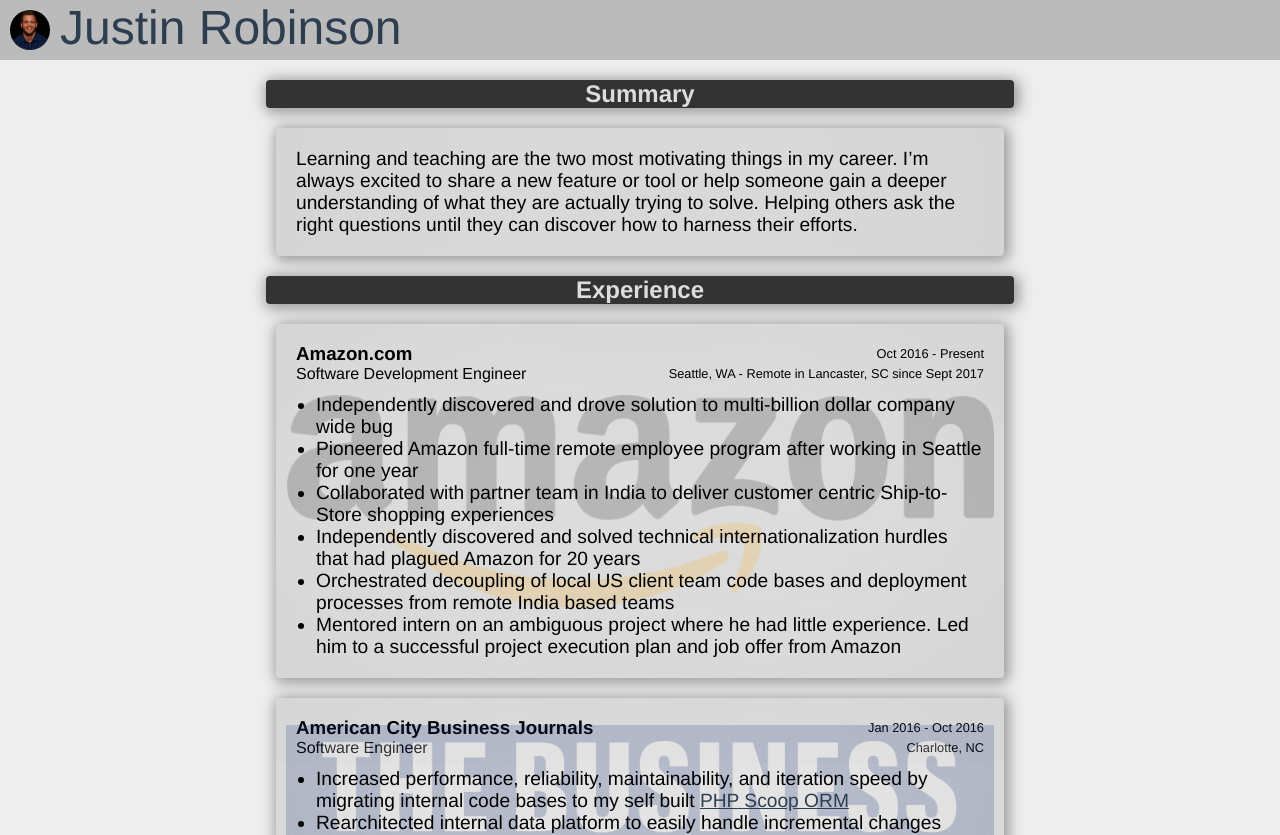
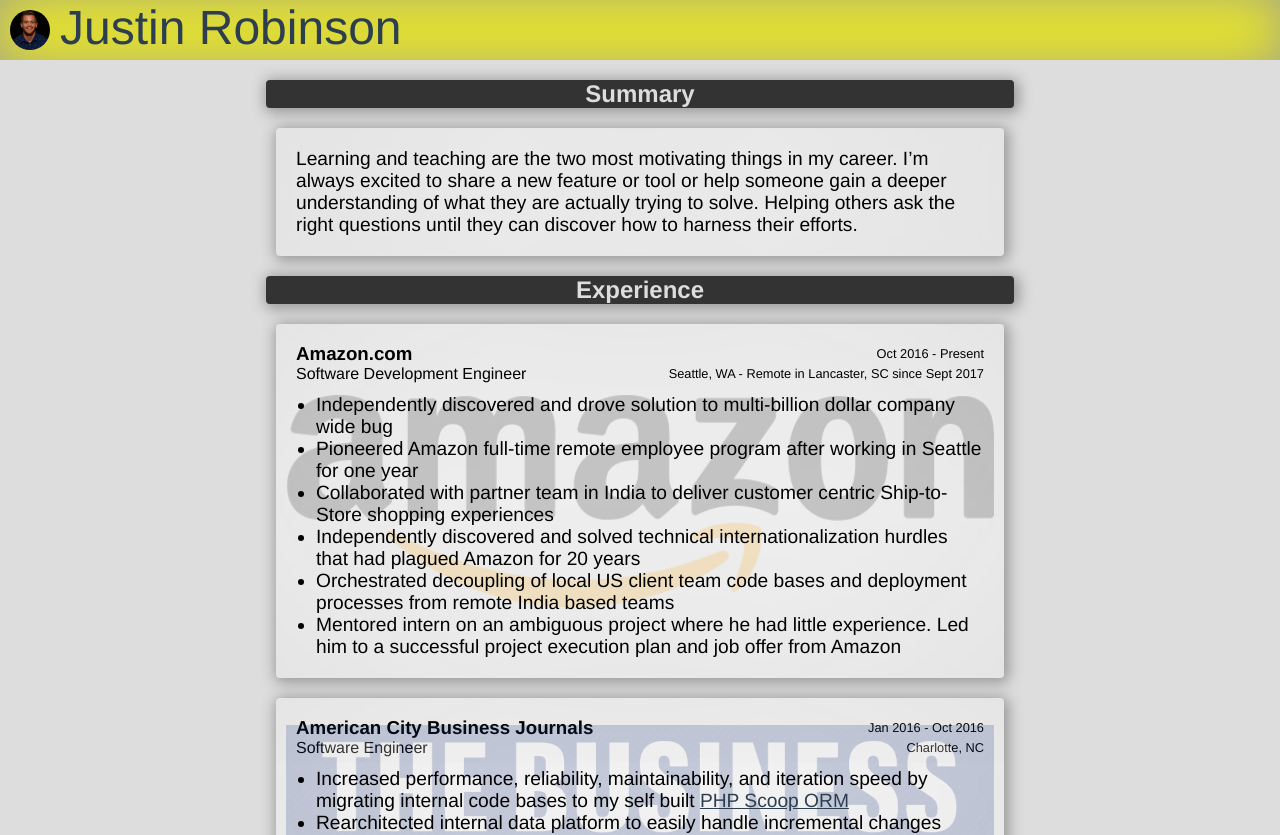
Before and after one commit to justin-robinson/jor.pw, a Vue app: page / in a window 1280 px wide. Shown: the top 835 px of the page. Built offline with nearby package versions, Linux system fonts and the light colour scheme.

Commit message:
tweak nav, card, and body color

```diff
--- a/src/App.vue
+++ b/src/App.vue
@@ -28,7 +28,7 @@
 
   body {
     margin: 0;
-    background-color: #eee;
+    background-color: #ddd;
   }
 
   #app {
--- a/src/components/Card.vue
+++ b/src/components/Card.vue
@@ -14,7 +14,7 @@
 
 <style scoped lang="scss">
   @import "../scss/global";
-  $background-color: #ddd;
+  $background-color: #eee;
   $side-margin: 20px;
   $padding: $side-margin;
 
--- a/src/components/Nav.vue
+++ b/src/components/Nav.vue
@@ -83,12 +83,13 @@
     }
 
     .nav {
+      box-shadow: 0 0 60px -10px #999 inset;
       position: fixed;
       top: 0;
       z-index: z(nav);
       height: $nav-height;
       width: 100%;
-      background: #bbb;
+      background: #eae825;
       @media #{$phone} {
         height: $nav-height-phone;
       }
```
